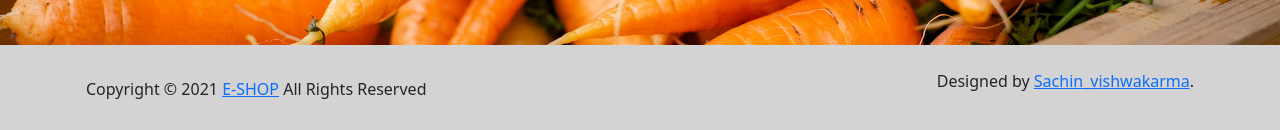
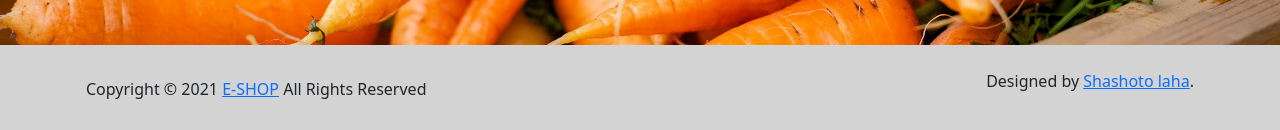
Before and after one commit to shashoto/Organic-Website, a plain HTML site: page index.html in a window 1280 px wide. Shown: the part 3518-3648 px from the top of the page. Drawn offline with nearby package versions, Linux system fonts and the light colour scheme.

Commit message:
Add files via upload

```diff
--- a/index.html
+++ b/index.html
@@ -348,7 +348,7 @@
                         <p class="my-0">Copyright © 2021 <a href="#">E-SHOP</a> All Rights Reserved</p>
                     </div>
                     <div class="col-12 col-lg-6 p-1 p-lg-3 text-center text-lg-end">
-                        <p>Designed by <a href="#" target=" _blank">Sachin_vishwakarma</a>.</p>
+                        <p>Designed by <a href="#" target=" _blank">Shashoto laha</a>.</p>
                     </div>
                 </div>
             </div>
```
